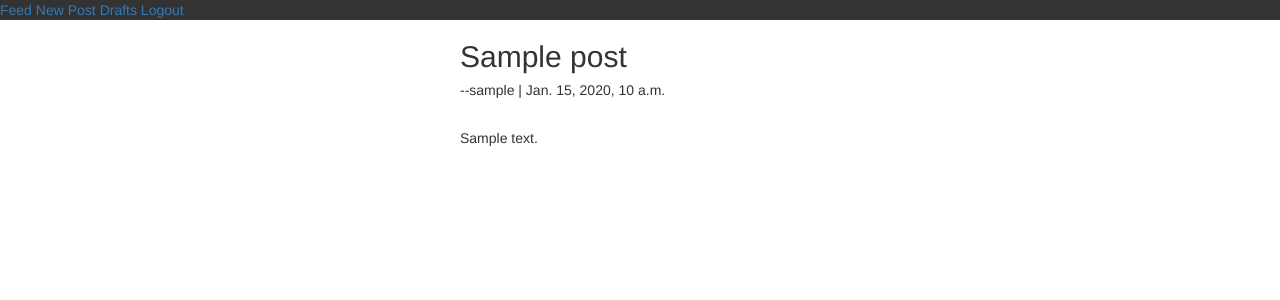
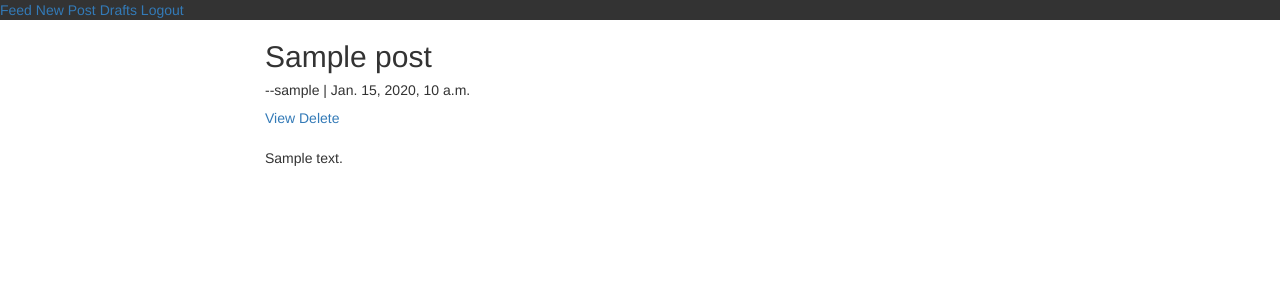
Before and after one commit to krishnanunnir/ezhuth.in, a Django app: page /feed/ in a window 1280 px wide. Shown: the top 300 px of the page. Run offline with Django 3.2, Linux system fonts and the light colour scheme; a user stored in the database is signed in; tables that the repository leaves empty hold one stand-in row (values such as "Sample post"); parts of the project's set-up code (start-up, migrations or seed data) failed here and were passed over; some libraries are stand-ins or nearby versions.

Commit message:
(feature) Added option to delete,edit and view in drafts and posts

```diff
--- a/feed/templates/feed/view_feed.html
+++ b/feed/templates/feed/view_feed.html
@@ -4,9 +4,11 @@
 <div class="container">
     {% for post in published_posts %}
         <div class="row">
-            <div class="col-md-4 col-md-offset-4">
+            <div class="col-md-8 col-md-offset-2">
                 <h2>{{ post.title }}</h2>
-                <h5>--{{ post.author }} | {{ post.created_on }}</h5><br>
+                <h5>--{{ post.author }} | {{ post.created_on }}</h5>
+                <a href="{% url 'feed:view_post' post.id %}">View</a>
+                <a href="{% url 'feed:delete_post' post.id %}">Delete</a><br><br>
                 <p> {{ post.content }}</p><br><br>
             </div>
         </div>
--- a/feed/urls.py
+++ b/feed/urls.py
@@ -5,8 +5,9 @@ app_name = 'feed'
 urlpatterns = [
     path('feed/', views.view_feed, name= 'view_feed'),
     path('feed/add/', views.add_post, name= 'add_post'),
-    path('feed/delete/<int:post_id>/', views.delete_post, name= 'delete_post'),
+    path('feed/delete/<int:post_id>/', views.delete, name= 'delete_post'),
     path('feed/view/<int:post_id>/', views.view_post, name= 'view_post'),
     path('drafts/',views.view_drafts, name= 'view_drafts'),
-    path('drafts/editdraft/<int:post_id>',views.edit_draft, name= 'edit_draft')
+    path('drafts/edit/<int:post_id>', views.edit, name= 'edit_draft'),
+    path('drafts/delete/<int:post_id>', views.delete, name= 'delete_draft')
 ]
--- a/feed/views.py
+++ b/feed/views.py
@@ -28,8 +28,8 @@ def add_post(request, template_name= "feed/add_post.html"):
     return render(request, template_name, template_data)
 
 @login_required
-def delete_post(request, post_id, template_name= "feed/delete_post.html"):
-    get_object_or_404(Post, id= post_id, author= request.user, status= 1).delete()
+def delete(request, post_id):
+    get_object_or_404(Post, id= post_id, author= request.user).delete()
     return HttpResponse("The value has been deleted successfully")
 
 @login_required
@@ -55,8 +55,8 @@ def view_drafts(request, template_name= "feed/view_drafts.html"):
     return render(request, template_name, template_data)
 
 @login_required
-def edit_draft(request, post_id, template_name= "feed/edit_draft.html"):
-    editpost = get_object_or_404(Post, id= post_id, author= request.user, status= 0)
+def edit(request, post_id, template_name= "feed/edit_draft.html"):
+    editpost = get_object_or_404(Post, id= post_id, author= request.user)
     if request.method == 'POST':
         form = AddPostForm(request.POST) #Sanitizing data using AddPostForm since both of them use the same data
         if form.is_valid():
```
Also changed, not shown: feed/templates/feed/view_drafts.html (+5 -3 lines).
